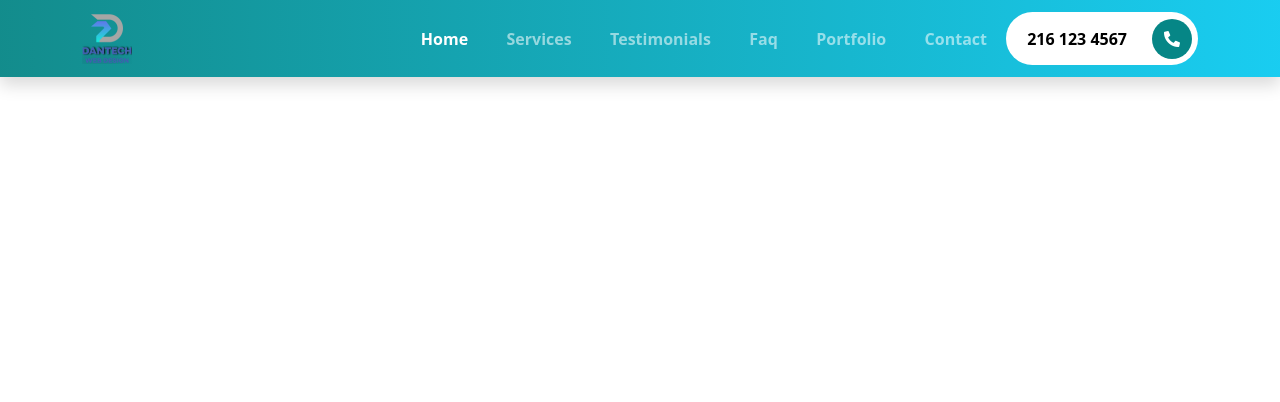
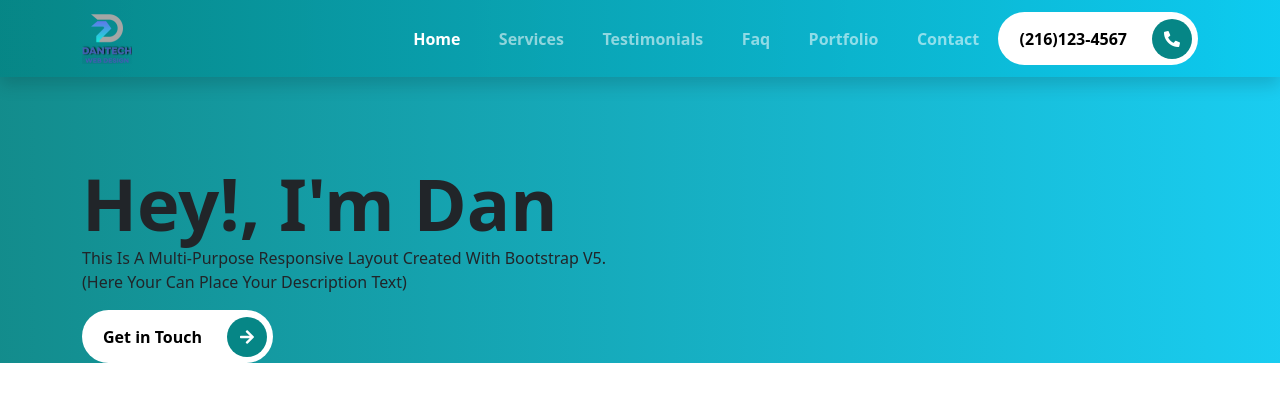
Before and after one commit to dacicus75/bootstrap5Sass, a website: page index.html in a window 1280 px wide. Drawn offline with nearby package versions, Linux system fonts and the light colour scheme.

Commit message:
added intro section

```diff
--- a/index.html
+++ b/index.html
@@ -33,7 +33,7 @@
             </li>
           </ul>
           <button type="button" class="rounded-pill btn-rounded">
-             216 123 4567
+            (216)123-4567
             <span>
               <i class="fas fa-phone-alt"></i>
             </span>
@@ -41,6 +41,29 @@
         </div>
       </div>
     </nav>
+
+    <!-- Introductory Section -->
+
+    <section id="home" class="intro-section">
+      <div class="container">
+        <div class="row">
+          <!-- START THE CONTENT FOR THE INTRO  -->
+          <div class="col-md-6 intros text-start">
+            <h1 class="display-2">
+              <span class="display-2--intro">Hey!, I'm Dan</span>
+              <span class="display-2--description lh-base">
+                this is a multi-purpose responsive layout created with bootstrap v5.
+                (here your can place your description text)
+              </span>
+            </h1>
+            <button type="button" class="rounded-pill btn-rounded">Get in Touch
+              <span><i class="fas fa-arrow-right"></i></span>
+            </button>
+          </div>
+          <div class="col-md-6-intro"></div>
+        </div>
+      </div>
+    </section>
 
         <!--[if lt IE 7]>
             <p class="browsehappy">You are using an <strong>outdated</strong> browser. Please <a href="#">upgrade your browser</a> to improve your experience.</p>
--- a/scss/components/_typography.scss
+++ b/scss/components/_typography.scss
@@ -0,0 +1,17 @@
+@use '../custom' as *;
+
+.display-2 {
+//    margin-top: 8rem;
+   margin-bottom: 1rem;
+   text-transform: capitalize;
+
+   &--intro {
+      display: inline-block;
+      font-weight: 700;
+   }
+
+   &--description {
+      font-size: 1rem;
+      display: block;
+   }
+}
--- a/scss/sections/_intro-section.scss
+++ b/scss/sections/_intro-section.scss
@@ -0,0 +1,8 @@
+@use '../custom' as *;
+@use '../components/mixins' as *;
+
+.intro-section {
+    @include gradient;
+    padding: 10rem 0 0 0;
+    width: 100%;
+}
```
Also changed, not shown: assets/css/style.css, 1 other file.
